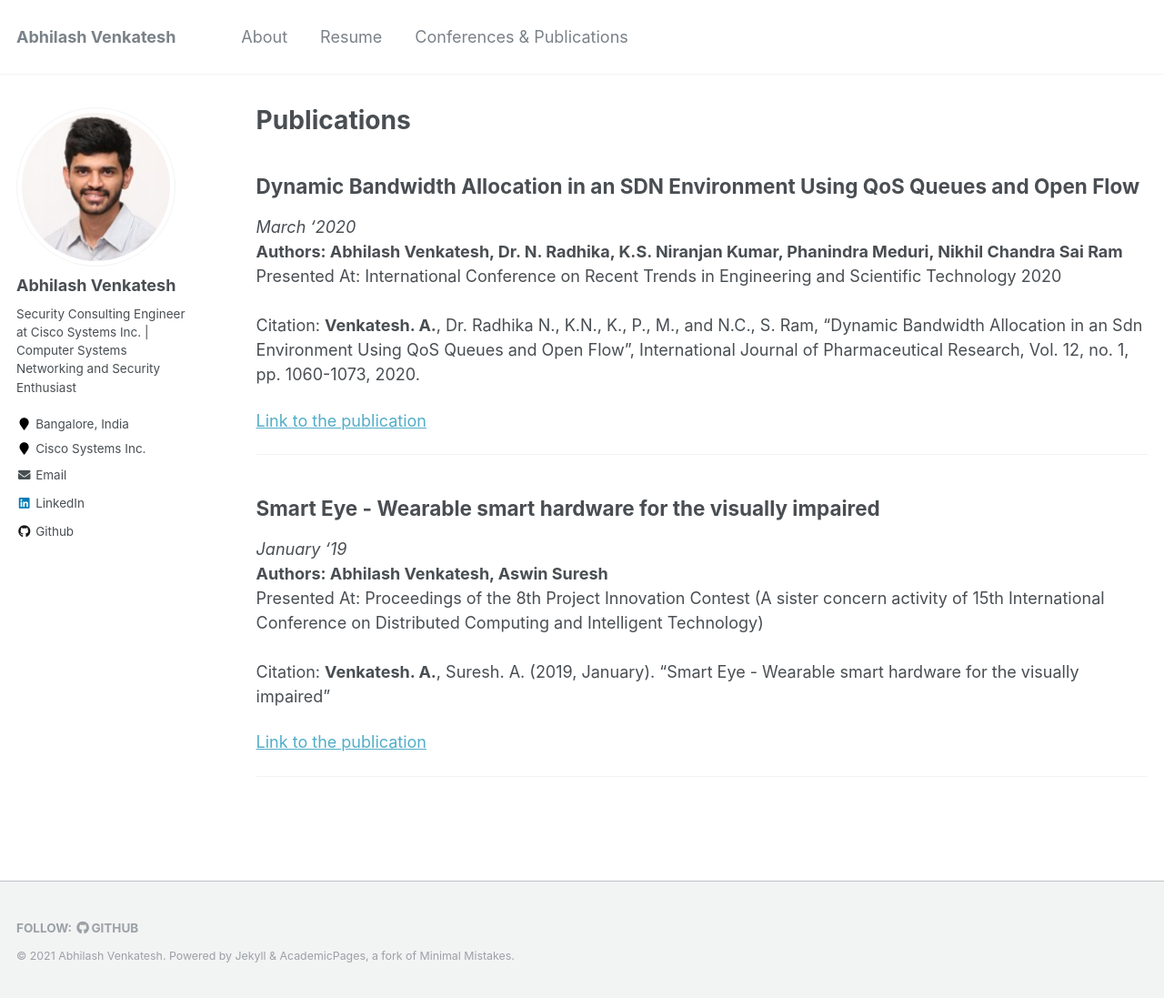
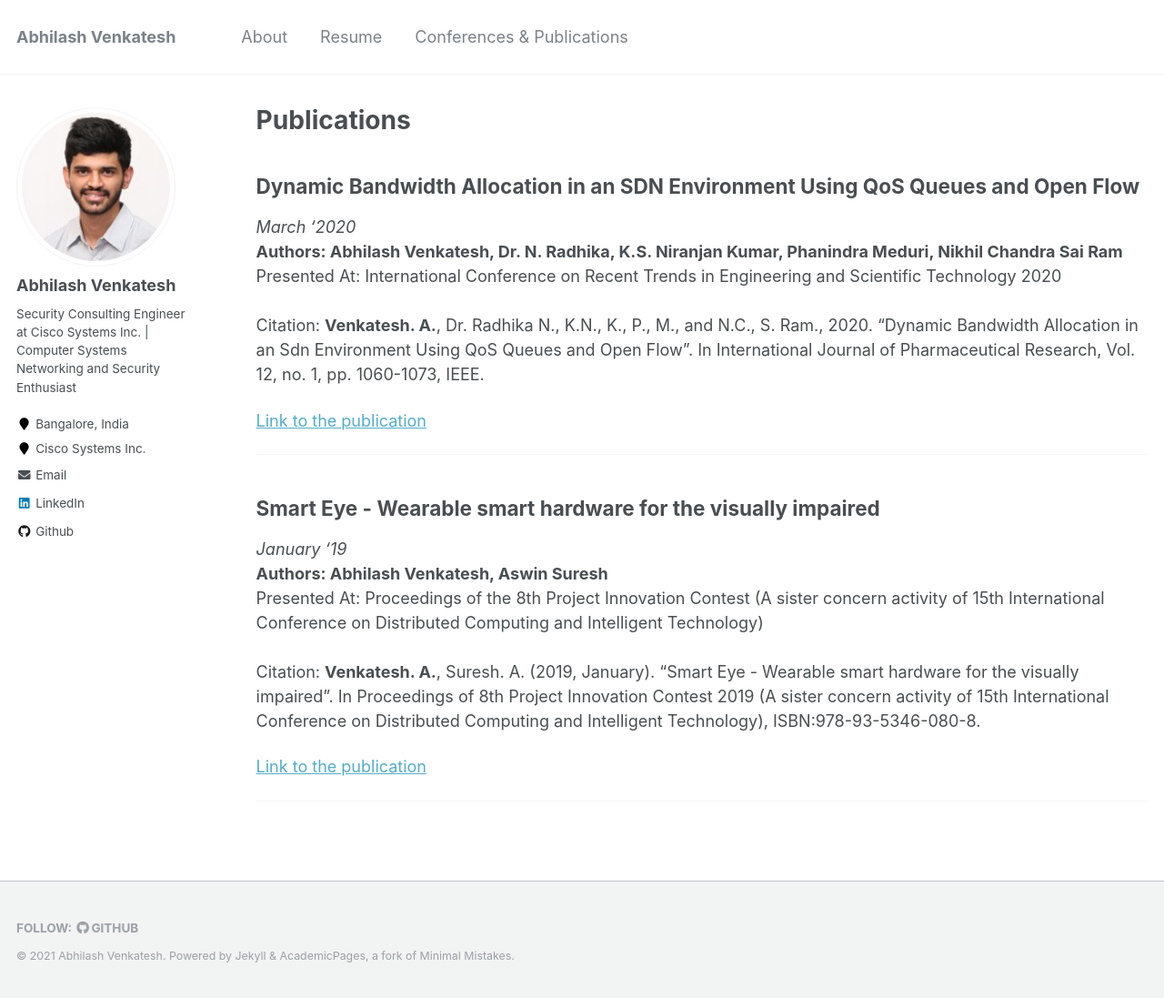
Before and after one commit to PankajPradeep/PankajPradeep.github.io, a Jekyll site: the page built from _pages/publications.md, in a window 1280 px wide and 1097 px high. Shown: the whole window at 91% size. Built offline with Jekyll 4.4.1, drawn with Linux system fonts in a browser that asks for light colours.

Commit message:
Update publications.md

```diff
--- a/_pages/publications.md
+++ b/_pages/publications.md
@@ -24,7 +24,7 @@ _March '2020_
 Presented At: International Conference on Recent Trends in Engineering and Scientific Technology 2020
 <br>
 <br>
-Citation: **Venkatesh. A.**, Dr. Radhika N., K.N., K., P., M., and N.C., S. Ram, “Dynamic Bandwidth Allocation in an Sdn Environment Using QoS Queues and Open Flow”, International Journal of Pharmaceutical Research, Vol. 12, no. 1, pp. 1060-1073, 2020.
+Citation: **Venkatesh. A.**, Dr. Radhika N., K.N., K., P., M., and N.C., S. Ram., 2020. “Dynamic Bandwidth Allocation in an Sdn Environment Using QoS Queues and Open Flow”. In International Journal of Pharmaceutical Research, Vol. 12, no. 1, pp. 1060-1073, IEEE.
 
 [Link to the publication](https://doi.org/10.31838/ijpr/2020.12.01.196)
 
@@ -39,7 +39,7 @@ _January '19_
 Presented At: Proceedings of the 8th Project Innovation Contest (A sister concern activity of 15th International Conference on Distributed Computing and Intelligent Technology)
 <br>
 <br>
-Citation: **Venkatesh. A.**, Suresh. A. (2019, January). "Smart Eye - Wearable smart hardware for the visually impaired"
+Citation: **Venkatesh. A.**, Suresh. A. (2019, January). "Smart Eye - Wearable smart hardware for the visually impaired". In Proceedings of 8th Project Innovation Contest 2019 (A sister concern activity of 15th International Conference on Distributed Computing and Intelligent Technology), ISBN:978-93-5346-080-8.
 
 [Link to the publication](http://abhilash-venkatesh.github.io/files/Smart_Eye.pdf)
 
```
